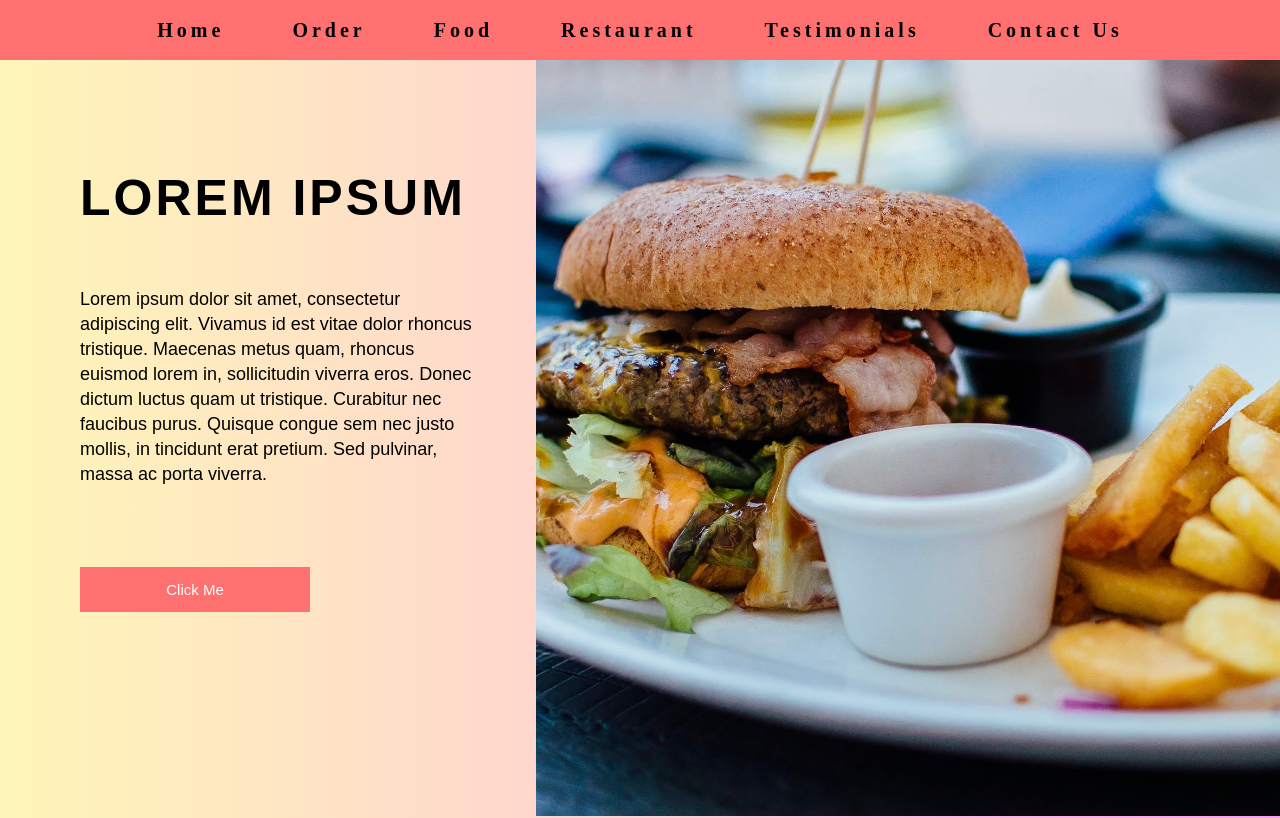
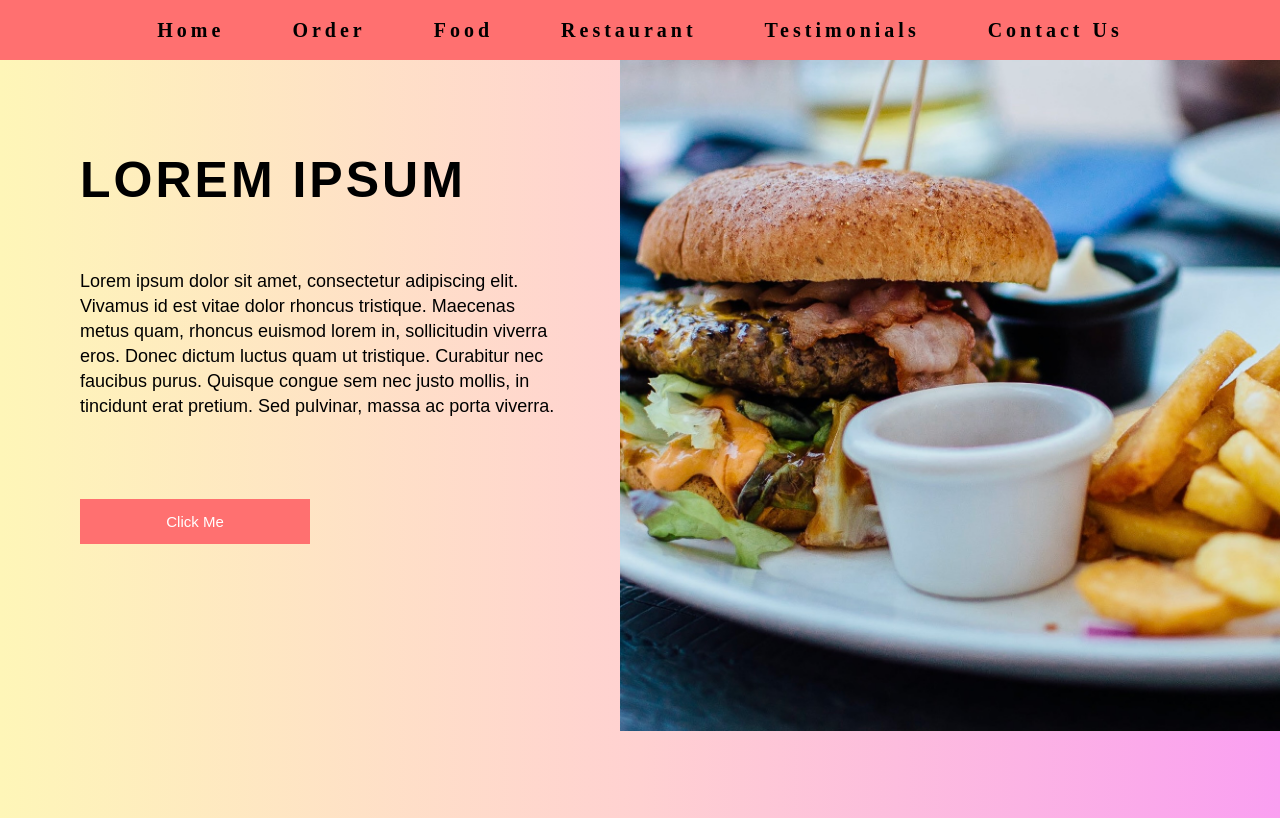
Before and after one commit to shreyamast/Simpotel, a plain HTML site: page index.html in a window 1280 px wide. Shown: the top 818 px of the page. Drawn offline with Linux system fonts and the light colour scheme.

Commit message:
Update index.css

```diff
--- a/Styles/index.css
+++ b/Styles/index.css
@@ -8,8 +8,7 @@
 }
 
 #image1{
-    width: 93vh;
-    height: 90%;
+    width: 660px;
 }
 
 #lorem>h1{
```
